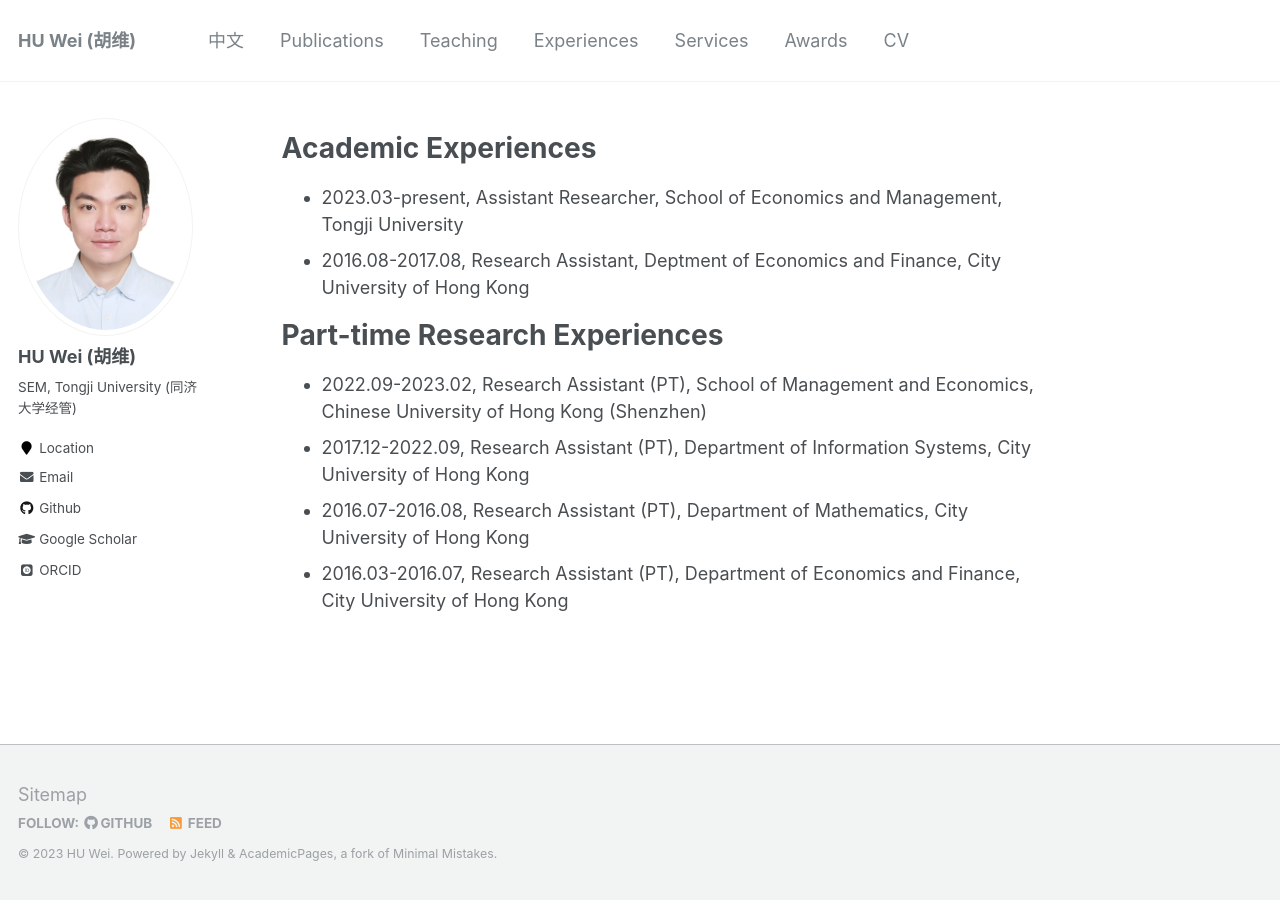
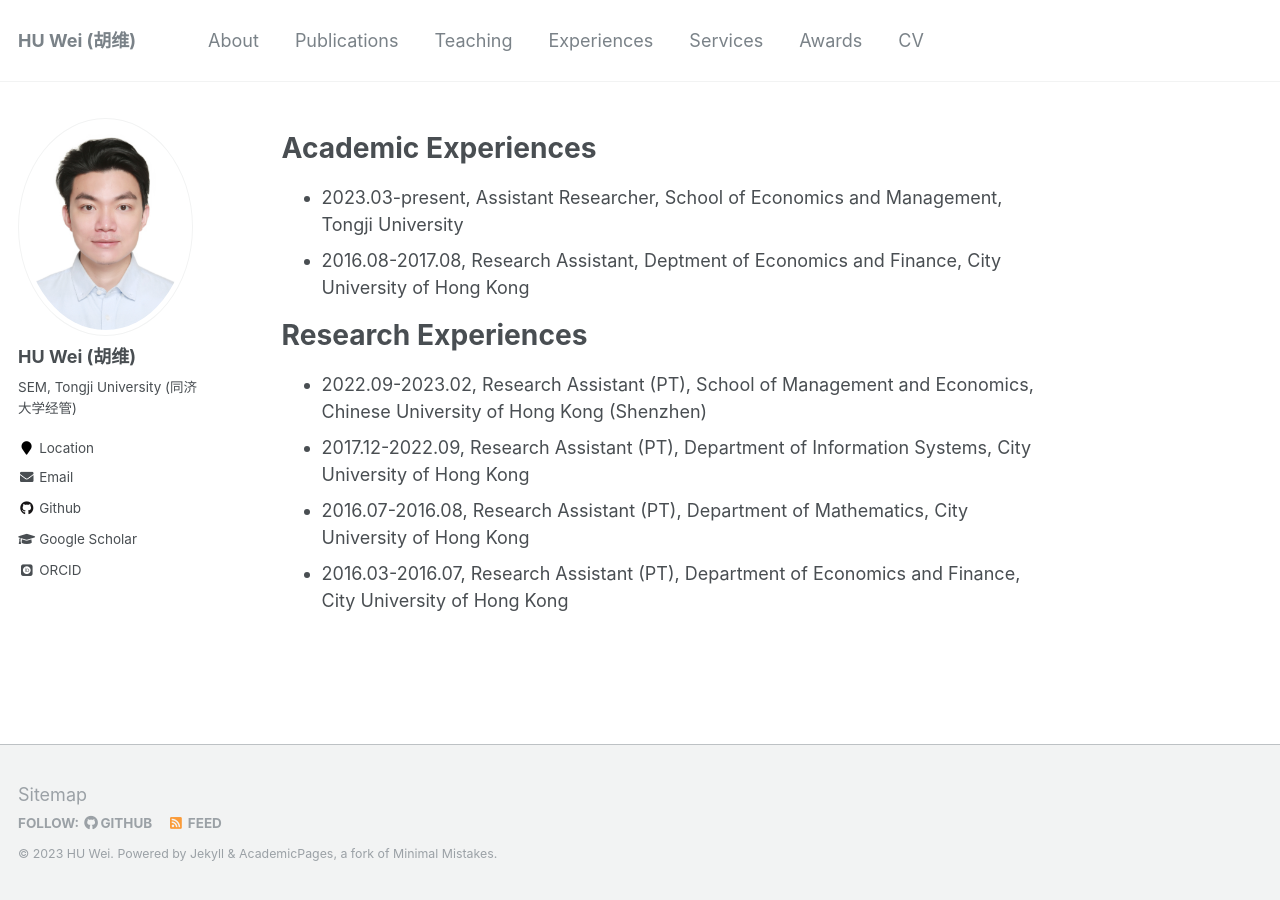
Before and after one commit to huwei-vincent/huwei-vincent.github.io, a Jekyll site: the page built from _pages/experiences.md, in a window 1280 px wide. Built offline with Jekyll 4.4.1, drawn with Linux system fonts in a browser that asks for light colours; some web fonts are replaced.

Commit message:
modify typos 2

```diff
--- a/_data/navigation.yml
+++ b/_data/navigation.yml
@@ -1,7 +1,7 @@
 # main links links
 main:
-  - title: "中文"
-    url: /about-cn/
+  - title: "About"
+    url: /about/
 
   # - title: "Publications"
   #   url: /publications/
--- a/_pages/about.md
+++ b/_pages/about.md
@@ -1,11 +1,11 @@
 ---
-permalink: /
+permalink: /about/
 title: ""
 excerpt: "About me"
 author_profile: true
-redirect_from:
-  - /about/
-  - /about.html
+# redirect_from:
+#   - /about/
+#   - /about.html
 ---
 
 # Bio
--- a/_pages/experiences.md
+++ b/_pages/experiences.md
@@ -14,7 +14,7 @@ author_profile: true
 - 2023.03-present, Assistant Researcher, School of Economics and Management, Tongji University
 - 2016.08-2017.08, Research Assistant, Deptment of Economics and Finance, City University of Hong Kong
 
-# Part-time Research Experiences
+# Research Experiences
 
 - 2022.09-2023.02, Research Assistant (PT), School of Management and Economics, Chinese University of Hong Kong (Shenzhen)
 - 2017.12-2022.09, Research Assistant (PT), Department of Information Systems, City University of Hong Kong
```
Also changed, not shown: _pages/about-cn.md (+5 -4 lines), _pages/awards.md (+1 -1 lines), _pages/services.md (+1 -1 lines).
